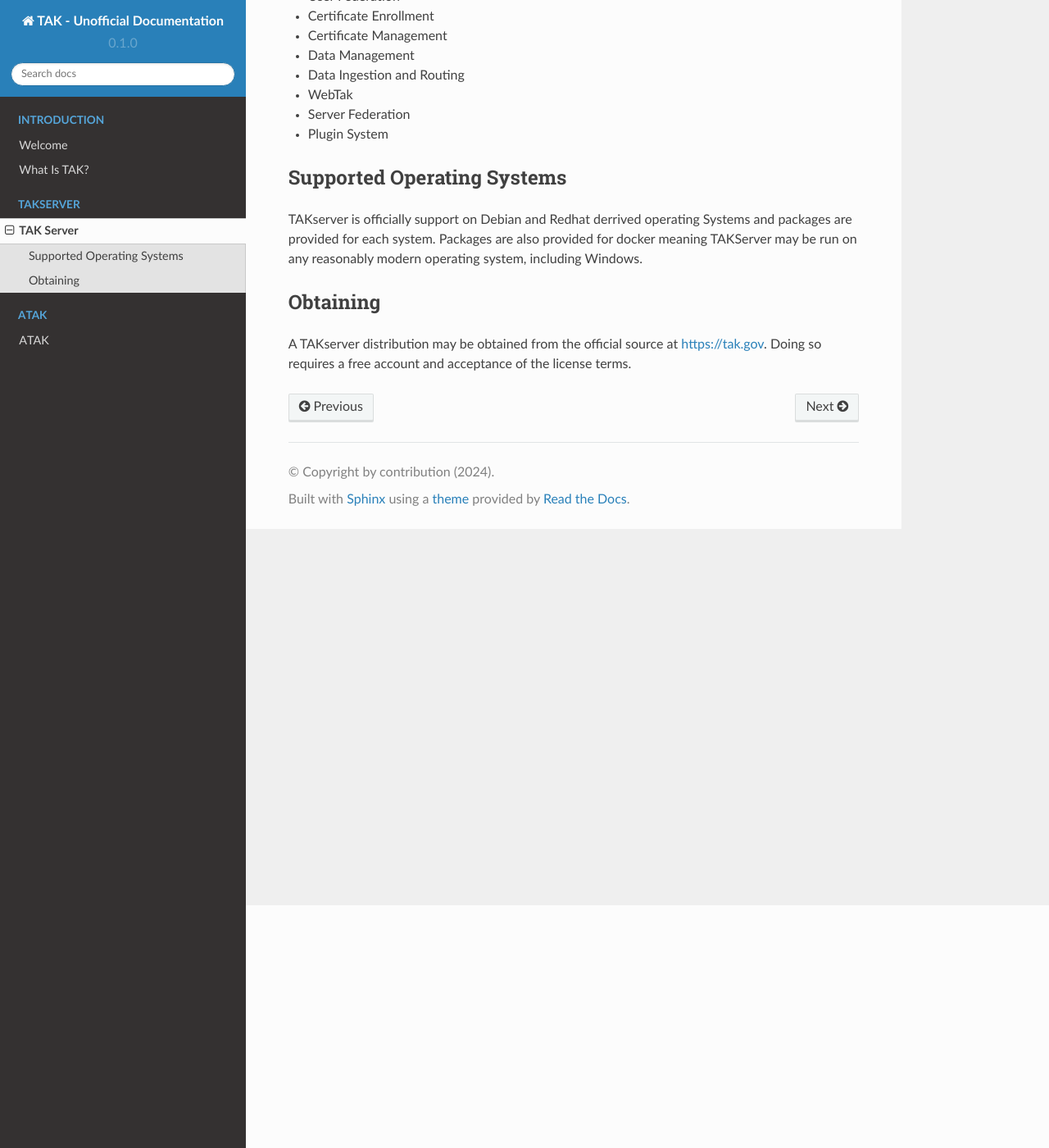
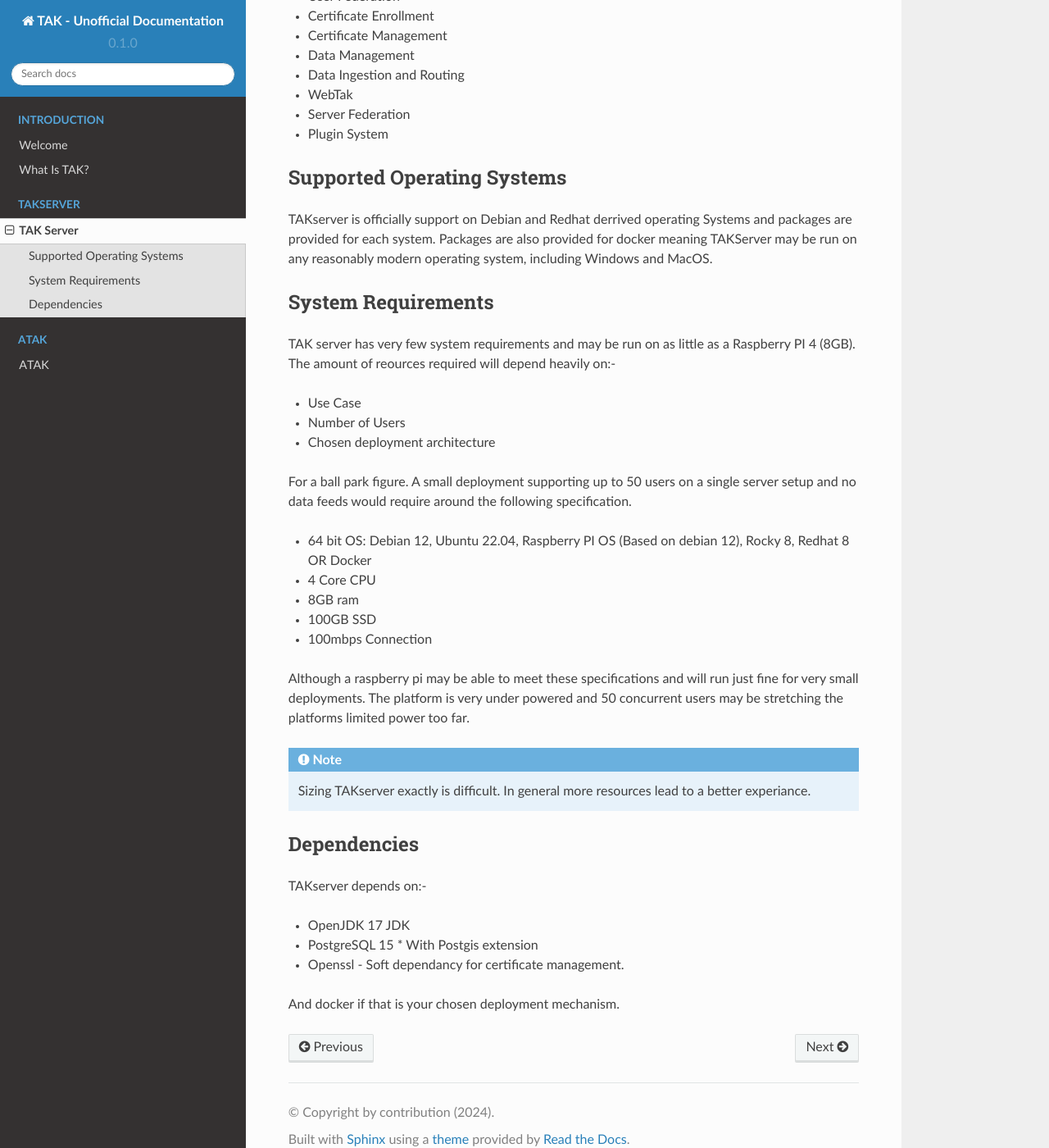
Before and after one commit to jimmypw/doc-tak, a Sphinx documentation site: the page built from docs/source/takserver/index.rst, in a window 1280 px wide and 1400 px high, scrolled down 296 px. Shown: the whole window at 82% size. Built offline with Sphinx 7.4.7 and the Read the Docs theme 2.0.0, drawn with Linux system fonts in a browser that asks for light colours.

Commit message:
doc: update takserver index page

```diff
--- a/docs/source/takserver/index.rst
+++ b/docs/source/takserver/index.rst
@@ -22,11 +22,45 @@
 TAKserver is officially support on Debian and Redhat derrived operating Systems
 and packages are provided for each system. Packages are also provided for docker
 meaning TAKServer may be run on any reasonably modern operating system,
-including Windows.
+including Windows and MacOS.
 
-Obtaining
----------
 
-A TAKserver distribution may be obtained from the official source at
-https://tak.gov. Doing so requires a free account and acceptance of the license
-terms.
+System Requirements
+-------------------
+
+TAK server has very few system requirements and may be run on as little as a
+Raspberry PI 4 (8GB). The amount of reources required will depend heavily on:-
+
+* Use Case
+* Number of Users
+* Chosen deployment architecture
+
+For a ball park figure. A small deployment supporting up to 50 users on a single
+server setup and no data feeds would require around the following specification.
+
+* 64 bit OS: Debian 12, Ubuntu 22.04, Raspberry PI OS (Based on debian 12), Rocky 8, Redhat 8 OR Docker
+* 4 Core CPU
+* 8GB ram
+* 100GB SSD
+* 100mbps Connection
+
+Although a raspberry pi may be able to meet these specifications and will run
+just fine for very small deployments. The platform is very under powered and 50
+concurrent users may be stretching the platforms limited power too far.
+
+.. note::
+    Sizing TAKserver exactly is difficult. In general more resources lead to a
+    better experiance.
+
+
+Dependencies
+------------
+
+TAKserver depends on:-
+
+* OpenJDK 17 JDK
+* PostgreSQL 15
+  * With Postgis extension
+* Openssl - Soft dependancy for certificate management.
+
+And docker if that is your chosen deployment mechanism.
```
